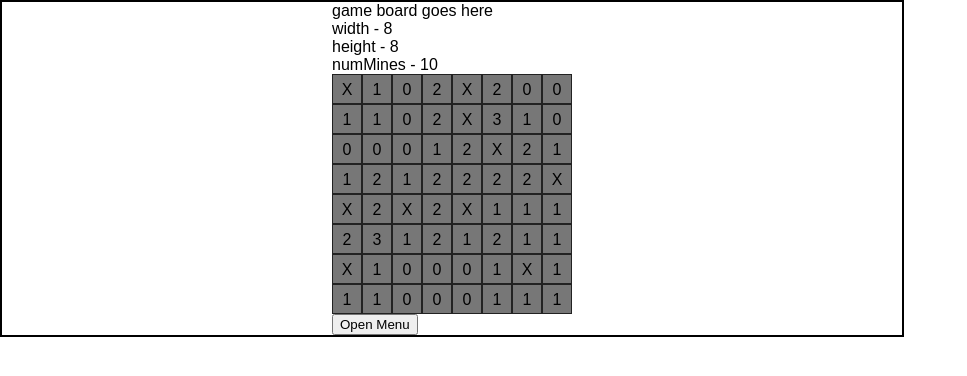
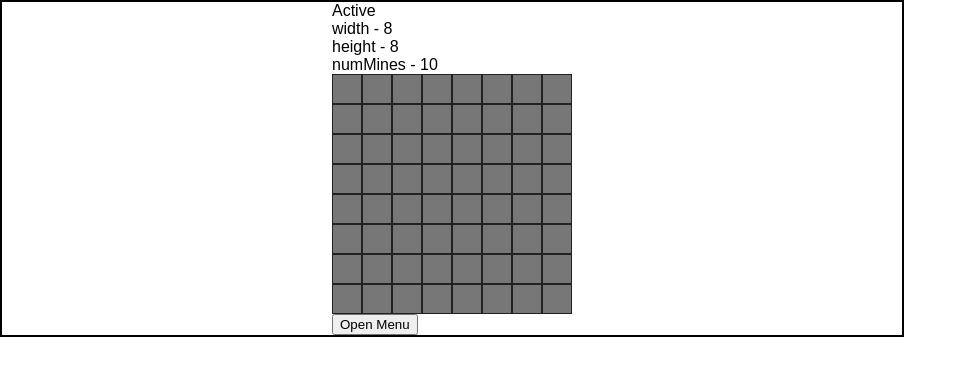
Before and after one commit to dalevfenton/minesweeper, a React (Create React App) app: page / in a window 1280 px wide. Both pictures are taken after a click on the item "Beginner". Shown: the top 376 px of the page, without its empty margins (0-967 px from the left). Built offline with nearby package versions, Linux system fonts and the light colour scheme.

Commit message:
win and loss tracking are working

```diff
--- a/src/App.css
+++ b/src/App.css
@@ -47,4 +47,5 @@ ul {
   background: #777777;
   text-align: center;
   line-height: 30px;
+  cursor: pointer;
 }
--- /dev/null
+++ b/src/components/cell.js
@@ -0,0 +1,37 @@
+import React, { Component } from 'react';
+import '../App.css';
+
+class Cell extends Component {
+  constructor(props){
+    super(props)
+    this.show = this.show.bind(this)
+  }
+
+  show(e){
+    e.preventDefault();
+    if(this.props.data.status !== "hidden"){
+      return;
+    }
+    this.props.showCell(this.props.index);
+  }
+
+  render(){
+    let className = "GameBoardCell";
+
+    this.props.data.status==="hidden" ? className+=" HiddenCell" : className += " ShowCell";
+    if(this.props.data.status==="hidden"){
+      return (
+        <div className={className + " HiddenCell"} onClick={this.show}>
+        </div>
+      );
+    }else{
+      return (
+        <div className={className}>
+          {this.props.data.isMine ? 'X' : this.props.data.mineCount}
+        </div>
+      );
+    }
+  }
+}
+
+export default Cell;
--- a/src/components/gameboard.js
+++ b/src/components/gameboard.js
@@ -1,36 +1,110 @@
 import React, { Component } from 'react';
 import '../App.css';
 import { arrayShuffle } from '../utility';
+import Cell from './cell';
 
-class Cell extends Component {
-  render(){
-    let className = "GameBoardCell";
-
-    return (
-      <div className={className}>
-        {this.props.data.isMine ? 'X' : this.props.data.mineCount}
-      </div>
-    )
-  }
-}
+const cellRefs = [
+  function(x, width){ return x-width-1},
+  function(x, width){ return x-width},
+  function(x, width){ return x-width+1},
+  function(x, width){ return x-1},
+  function(x, width){ return x+1},
+  function(x, width){ return x+width-1},
+  function(x, width){ return x+width},
+  function(x, width){ return x+width+1},
+];
 
 class GameBoard extends Component {
   constructor (props){
     super(props)
+    this.showCell = this.showCell.bind(this)
+    this.isWin = this.isWin.bind(this)
+    this.isLoss = this.isLoss.bind(this)
+    this.getCells = this.getCells.bind(this)
     this.state = {
-      cells : []
+      cells : [],
+      status: 'active',
     }
+  }
+
+  isWin () {
+    let cells = this.state.cells;
+    let numLeft = cells.reduce(function(accum, cell, index){
+      if(cell.isMine && cell.status === "show"){
+        return accum.push(index);
+      }else{
+        return accum;
+      }
+    }, []);
+    if(numLeft.length===this.props.numMines ? true : false){
+      this.setState({status: 'win'});
+      return true;
+    }else{
+      return false;
+    }
+  }
+
+  isLoss ( cellId ){
+    let cells = this.state.cells;
+    if(cells[cellId].isMine){
+      //set game to over and show all
+      cells.forEach(function(cell){
+        cell.status = "show";
+      })
+      this.setState({status: 'loss', cells: cells});
+      return true;
+    }else{
+      return false;
+    }
+  }
+
+  showCell ( cellId ){
+    let cells = this.state.cells;
+    if( !( this.isLoss(cellId) || this.isWin() ) ){
+      cells[cellId].status = "show";
+      if(cells[cellId].numMines === 0){
+        //clear all surrounding cells (recursively)
+      }
+      this.setState({cells: cells});
+    }
+  }
+
+  getCells ( cellId ){
+    let cellsAround = [];
+    const width = this.props.data.width;
+    const height = this.props.data.height;
+
+    cellRefs.forEach(function(func, funcIndex){
+      //check if we are a cell on the left or right edge of the board
+      const leftCol = cellId%width === 0 ? true : false;
+      const rightCol = (cellId+1)%width === 0 ? true : false;
+      //check if the current function we're on should be excluded if we're
+      //on that edge (i.e. a cell on the left of the left edge should be)
+      const leftExclude = [0,3,5].indexOf(funcIndex) > -1 ? true : false;
+      const rightExclude = [2,4,7].indexOf(funcIndex) > -1 ? true : false;
+      //if we're on the edge of the board, don't look for mines
+      //don't check this cell if it should be excluded
+      if( (leftCol && leftExclude) || (rightCol && rightExclude) ){
+        return;
+      }
+      //get the index of the the cell around the one we're checking
+      const value = func(cellId, width);
+      //check that the index is a valid cell
+      //invalid cells occur when the cell we're checking is
+      //along the edge of the game board
+      if( value >= 0 && value <= (width*height)-1){
+        cellsAround.push(value);
+      }
+    });
+    return cellsAround;
   }
 
   countMines ( cellArray ){
     // _______
-    // |1|2|3|
-    // |4|X|5|
-    // |6|7|8|
+    // |1|2|3|   count the number of mines around a given cell
+    // |4|X|5|   we are using a flat array to store our cells but knowing the
+    // |6|7|8|   width and height of the matrix we can find the appropriate offsets
     // ‾‾‾‾‾‾‾
-    // count the number of mines around a given cell
-    // we are using a flat array to store our cells but knowing the
-    // width and height of the matrix we can find the appropriate offsets
     // cell 1 = index - width - 1
     // cell 2 = index - width
     // cell 3 = index - width + 1
@@ -39,46 +113,17 @@ class GameBoard extends Component {
     // cell 6 = index + width - 1
     // cell 7 = index + width
     // cell 8 = index + width + 1
-    const width = this.props.data.width;
-    const height = this.props.data.height;
-    const functions = [
-      function(x){ return x-width-1},
-      function(x){ return x-width},
-      function(x){ return x-width+1},
-      function(x){ return x-1},
-      function(x){ return x+1},
-      function(x){ return x+width-1},
-      function(x){ return x+width},
-      function(x){ return x+width+1},
-    ]
 
     cellArray.forEach(function(cell, index, array){
       let mineCount = 0;
-      functions.forEach(function(func, funcIndex){
-        const leftCol = index%width === 0 ? true : false;
-        const leftExclude = [0,3,5].indexOf(funcIndex) > -1 ? true : false;
-        const rightCol = (index+1)%width === 0 ? true : false;
-        const rightExclude = [2,4,7].indexOf(funcIndex) > -1 ? true : false;
-        //if we're on the edge of the board, don't look for mines
-        //that are actually on the other side
-        if( (leftCol && leftExclude) || (rightCol && rightExclude) ){
-          return;
-        }
-
-        //get the indices of the cells around the cell we're checking
-        const value = func(index);
-        //check that the index is a valid cell
-        //invalid cells occur when the cell we're checking is
-        //along the edge of the game board
-        if( value >= 0 && value <= (width*height)-1){
-          //if we've gotten this far and it's a mine then we add it to the count
-          if(array[value].isMine){
-            mineCount += 1;
-          }
+      let cellsAround = this.getCells(index);
+      cellsAround.forEach(function(cellId){
+        if(array[cellId].isMine){
+          mineCount += 1;
         }
       });
       cell.mineCount = mineCount;
-    });
+    }.bind(this));
     return cellArray;
   }
 
@@ -96,14 +141,15 @@ class GameBoard extends Component {
 
   render(){
     let cells = this.state.cells.map(function(cell, index){
-      return (<Cell data={cell} key={index} index={index} />);
+      return (<Cell data={cell} key={index} index={index} showCell={this.showCell} />);
     }.bind(this));
     let style = {
       width: (30*this.props.data.width) + 'px',
     };
+    let status = this.state.status==="active"?"Active":this.state.status.toUpperCase();
     return (
       <div className="GameBoard" style={style}>
-        <div>game board goes here</div>
+        <div className="statusMessage">{status}</div>
         <div>width - {this.props.data.width}</div>
         <div>height - {this.props.data.height}</div>
         <div>numMines - {this.props.data.numMines}</div>
```
